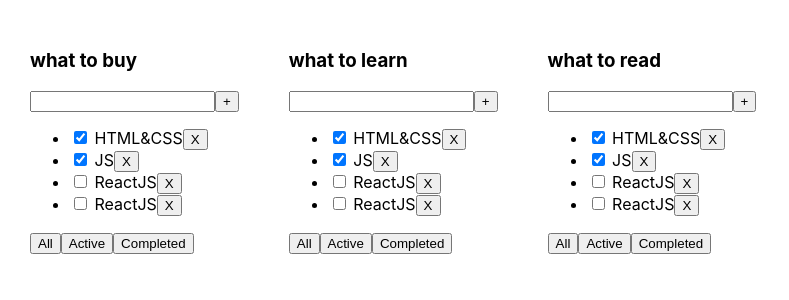
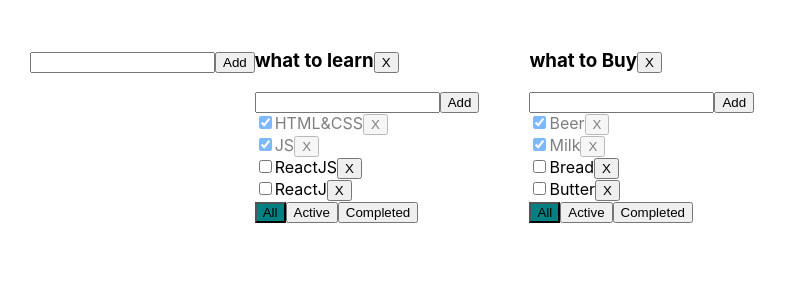
Before and after one commit to AlexPstr/Todolist, a React (Create React App) app: page / in a window 1280 px wide. Shown: the top 300 px of the page, without its empty margins (0-789 px from the left). Built offline with nearby package versions, Linux system fonts and the light colour scheme.

Commit message:
feat: implement component addItmeForm and editableSpan

```diff
--- /dev/null
+++ b/src/AddItemForm.tsx
@@ -0,0 +1,31 @@
+import {Input} from "./Input";
+import {Button} from "./Button";
+import React, {ChangeEvent, useState} from "react";
+type AddItemPropsType = {
+    addItem: (title: string) => void;
+}
+export function AddItemForm ({addItem}: AddItemPropsType): JSX.Element  {
+
+    const [title, setTitle] = useState<string>('')
+    const [error, setError] = useState<null | string>(null)
+
+
+    const changeTitleHandler = (e: ChangeEvent<HTMLInputElement>) => {
+        setTitle(e.target.value)
+        setError(null)
+    }
+    const addItemHandler = () => {
+        if(title.trim() === '') {
+            setError("Please enter title.")
+            return
+        }
+        addItem(title)
+        setTitle('')
+
+    }
+    return <>
+        <Input cls={error ? 'errorInput' : ''} type={'text'} changeHandler={changeTitleHandler} value={title}/>
+        <Button title={'Add'} onClick={addItemHandler}/>
+        {error && <div className={error ? 'errorRed' : ''}>{error}</div>}
+    </>
+}
--- a/src/App.css
+++ b/src/App.css
@@ -6,3 +6,22 @@
 .App > div {
   margin-right: 50px;
 }
+.errorRed{
+  color: red;
+}
+.errorInput{
+  border: 1px solid red;
+}
+
+.filterAll {
+  background-color: teal;
+}
+.filterActive {
+  background-color: green;
+}
+.filterCompleted {
+  background-color: gray;
+}
+.tasksCompleted{
+ opacity: 0.5;
+}
--- a/src/App.tsx
+++ b/src/App.tsx
@@ -1,15 +1,122 @@
 import React, {useState} from 'react';
 import './App.css';
-import {TaskType, Todolist} from "./Todolist";
+
+import {v1, v4} from "uuid";
+import {Todolist} from "./Todolist";
+import {AddItemForm} from "./AddItemForm";
+
+export type filterType = 'All' | 'Active' | 'Completed'
+export type todolistType = {
+    id: string
+    title: string
+    filter: filterType;
+}
 
 
+export type TaskType = {
+    id: string
+    title: string
+    isDone: boolean
+}
+export type TasksType = {
+    [key: string]: TaskType[]
+}
+export type FilterType = 'All' | 'Active' | 'Completed'
 function App() {
+    const id1 = v1()
+    const id2 = v1()
+    const [todolist, setTodolist] = useState<todolistType[]>([
+        {id: id1, title: 'what to learn', filter: 'All'},
+        {id: id2, title: 'what to Buy', filter: 'All'},
+    ]);
 
+    const [tasks, setTasks] = useState<TasksType>(
+        {
+            [id1]: [{id: v1(), title: 'HTML&CSS', isDone: true},
+                    {id: v1(), title: 'JS', isDone: true},
+                    {id: v1(), title: 'ReactJS', isDone: false},
+                    {id: v1(), title: 'ReactJ', isDone: false},],
+
+            [id2]: [{id: v1(), title: 'Beer', isDone: true},
+                    {id: v1(), title: 'Milk', isDone: true},
+                    {id: v1(), title: 'Bread', isDone: false},
+                    {id: v1(), title: 'Butter', isDone: false},]
+        }
+    )
+    //task
+    function changeTaskStatus (todolistId: string, taskId: string, value: boolean){
+        debugger
+        setTasks({...tasks, [todolistId]: tasks[todolistId].map(task => task.id === taskId ? {...task,isDone: value} : task) })
+    }
+    function addNewTask (todolistId:string, title: string) {
+        const newTask = {id: v1(), title, isDone: false}
+        setTasks({...tasks, [todolistId]: [...tasks[todolistId],newTask ]})
+    }
+    function changeFilter (tlId: string, filter: filterType) {
+        setTodolist(todolist.map(tl => tl.id === tlId ? {...tl, filter: filter} : tl))
+    }
+    function removeTask (tlId: string, taskId: string)  {
+        setTasks({...tasks, [tlId]: tasks[tlId].filter(task => task.id !== taskId)})
+    }
+    // todolist
+
+    function removeTodolist (todolistId:string)  {
+        setTodolist(todolist.filter(tl => tl.id !== todolistId))
+        const copyTasks = {...tasks}
+        delete copyTasks[todolistId]
+        setTasks(copyTasks)
+    }
+
+    function addTodolist (title: string) {
+        const id = v1()
+        const newTodo: todolistType = {id, title, filter: 'All'}
+        setTodolist([...todolist, newTodo])
+        setTasks({...tasks, [id]: []})
+    }
+
+    function changeTaskTitle (todolistId: string, taskId: string, title: string) {
+        setTasks({...tasks,
+            [todolistId]: tasks[todolistId].map(task => task.id === taskId
+                ?
+                {...task, title}
+                : task)})
+    }
+
+    function changeTodolistTitle (todolistId: string, title: string) {
+        setTodolist(todolist.map(tl => tl.id === todolistId ? {...tl, title}: tl))
+    }
+    const todolistList = todolist.map(tl => {
+        let filteredTasks = tasks[tl.id]
+        if (tl.filter === 'Active'){
+            filteredTasks = tasks[tl.id].filter(task => !task.isDone)
+        }
+        if (tl.filter === 'Completed'){
+            filteredTasks = tasks[tl.id].filter(task => task.isDone)
+        }
+
+        return <div>
+
+                <Todolist
+                    removeTodolist={removeTodolist}
+                    tLtitle={tl.title}
+                    removeTask={removeTask}
+                    key={tl.id}
+                    tlId={tl.id}
+                    tasks = {filteredTasks}
+                    changeTaskStatus={changeTaskStatus}
+                    addNewTask={addNewTask}
+                    changeFilter={changeFilter}
+                    filter={tl.filter}
+                    changeTaskTitle={changeTaskTitle}
+                    changeTodolistTitle={changeTodolistTitle}
+
+                />
+               </div>
+    })
     return (
         <div className="App">
-            <Todolist title={"what to buy"}  />
-            <Todolist title={"what to learn"}  />
-            <Todolist title={"what to read"}  />
+            <h3><AddItemForm addItem={addTodolist} /></h3>
+            {todolistList}
         </div>
     );
 }
--- a/src/Button.tsx
+++ b/src/Button.tsx
@@ -1,12 +1,13 @@
 type ButtonPropsType = {
     title: string
     onClick: () => void
+    cls?: string;
 }
 
-export function Button ({title, onClick}: ButtonPropsType) {
+export function Button ({cls,title, onClick}: ButtonPropsType) {
 const onClickHandler = ()=> {
     onClick()
     }
 
-    return <button onClick={onClickHandler}>{title}</button>
+    return <button className={cls} onClick={onClickHandler}>{title}</button>
 }
--- /dev/null
+++ b/src/EditableSpan.tsx
@@ -0,0 +1,40 @@
+import {ChangeEvent, useState} from "react";
+import {Input} from "./Input";
+import './App.css'
+type EditableTaskPropsType = {
+    title: string,
+    changeTitle: (title: string) => void
+}
+export function EditableSpan ( {title,changeTitle}: EditableTaskPropsType ) {
+    debugger
+    const  [editMode, setEditMode] = useState<boolean>(false)
+    const [newTitle, setNewTitle] = useState(title)
+    const [error, setError] = useState<null | string>(null)
+    const changeTitleHandler = (e: ChangeEvent<HTMLInputElement>) => {
+        setNewTitle(e.currentTarget.value)
+        setError(null)
+    }
+    const changeEditModHandler = () => {
+        if (newTitle.trim() === ''){
+            setError('Please enter title.')
+            return
+        }
+        setEditMode(!editMode)
+        if (editMode === true){
+            changeTitle(newTitle)
+        }
+    }
+    return (
+        <>
+            {editMode
+                ? <div>
+                    {{error} ? <div className={'errorRed'}>{error}</div>: ''}
+                 <Input autoFocus={true}  onBlur={changeEditModHandler} type={'text'} changeHandler={changeTitleHandler} value={newTitle} />
+                    </div>
+
+
+                : <span onDoubleClick={changeEditModHandler}>{title}</span>}
+        </>
+    )
+
+}
--- /dev/null
+++ b/src/Input.tsx
@@ -0,0 +1,25 @@
+import {ChangeEvent, DetailedHTMLProps, InputHTMLAttributes} from "react";
+
+type InputType = {
+    type:string
+    value?: string
+    checked?: boolean
+    changeHandler: (e:ChangeEvent<HTMLInputElement>) => void
+    cls?: string
+}
+type DefaultInputPropsType = DetailedHTMLProps<InputHTMLAttributes<HTMLInputElement>,
+    HTMLInputElement>
+export function Input ({type, value, checked,changeHandler, cls, ...restProps}: InputType & DefaultInputPropsType) {
+
+    const onChangeHandler = (e: ChangeEvent<HTMLInputElement>) => {
+        changeHandler(e)
+    }
+    return <input
+        className={cls}
+        checked={checked}
+        onChange={onChangeHandler}
+        value={value}
+        type={type}
+        {...restProps}
+    />
+}
--- /dev/null
+++ b/src/Task.tsx
@@ -0,0 +1,34 @@
+import {Button} from "./Button";
+import {TaskType} from "./App";
+import {Input} from "./Input";
+import {ChangeEvent, useState} from "react";
+import {EditableSpan} from "./EditableSpan";
+
+type TaskPropsType = {
+    changeTaskStatus: (tdId: string, taskId: string, value: boolean) => void
+    removeTask: (tlId: string, taskId: string) => void
+    tdId: string,
+    taskId: string
+    task: TaskType
+    changeTaskTitle: (tdId: string, taskId: string, title: string) => void
+}
+
+
+export function Task ({task, changeTaskStatus, taskId, tdId, removeTask,changeTaskTitle}: TaskPropsType) {
+    const changeTaskHandler = (e: ChangeEvent<HTMLInputElement>) => {
+        const value = e.currentTarget.checked
+        changeTaskStatus(tdId, taskId, value)
+
+    }
+    const taskRemoveHandler = () => {
+        removeTask(tdId, taskId)
+    }
+    const changeTaskTitleHandler = (title: string) => {
+        changeTaskTitle(tdId, taskId, title)
+    }
+    return <div className={task.isDone ? 'tasksCompleted' : ''}>
+        <Input changeHandler={changeTaskHandler} checked={task.isDone} type='checkbox'/>
+        <EditableSpan title={task.title} changeTitle={changeTaskTitleHandler}/>
+        <Button title={"X"} onClick={taskRemoveHandler} />
+    </div>
+}
--- a/src/Todolist.tsx
+++ b/src/Todolist.tsx
@@ -1,74 +1,82 @@
+import {FilterType, TaskType} from "./App";
+import {Task} from "./Task";
+import {Button} from "./Button";
+import {Input} from "./Input";
 import React, {ChangeEvent, useState} from "react";
-import {Button} from "./Button";
-import {v1} from "uuid";
+import './App.css';
+import {AddItemForm} from "./AddItemForm";
+import {EditableSpan} from "./EditableSpan";
 
-export type TaskType = {
-    id: string;
-    title: string;
-    isDone: boolean;
+type TodolistType = {
+    tasks: TaskType[]
+    changeTaskStatus: (tdId: string, taskId: string, value: boolean) => void
+    addNewTask: (tlId: string, title: string) => void
+    changeFilter: (tlId: string, value: FilterType) => void
+    removeTask:(tlId: string, taskId: string) => void
+    filter: FilterType;
+    tlId: string
+    tLtitle: string
+    removeTodolist: (tlId: string) => void
+    changeTaskTitle: (tdId: string, taskId: string, title: string) => void
+    changeTodolistTitle: (tdId: string, title: string) => void
 }
-type TodolistPropsType = {
-    title: string;
-}
-type FilterType = 'All' | 'Active' | 'Completed'
 
-export const Todolist = ({title} :TodolistPropsType) => {
 
-    const [tasks, setTasks] = useState<Array<TaskType>>(
-        [
-            {id: v1(), title: 'HTML&CSS', isDone: true},
-            {id: v1(), title: 'JS', isDone: true},
-            {id: v1(), title: 'ReactJS', isDone: false},
-            {id: v1(), title: 'ReactJS', isDone: false},
-        ]
-    )
-    const [filter, setFilter] = useState<FilterType>('All');
+export function Todolist ({tasks,
+                              changeTaskStatus,
+                              tlId, addNewTask,
+                              changeFilter,
+                              filter,
+                              removeTask,
+                              tLtitle,
+                              removeTodolist,
+                              changeTaskTitle,
+                              changeTodolistTitle
 
-    const [value, setValue] = useState<string>('');
-    let filteredTasks = tasks;
-    if (filter === 'Active') {
-        filteredTasks = tasks.filter(t => !t.isDone)
+}: TodolistType) {
+
+    const tasksList = tasks.map((task: TaskType) => <Task
+        taskId={task.id}
+        tdId={tlId}
+        key={task.id}
+        removeTask={removeTask}
+        changeTaskStatus={changeTaskStatus}
+        task={task}
+        changeTaskTitle={changeTaskTitle}
+
+    />)
+
+
+
+    const addTaskHandler = (title: string,) => {
+        addNewTask(tlId, title)
     }
-    if (filter === 'Completed') {
-        filteredTasks = tasks.filter(t => t.isDone)
-    }
-    function changeFilterTasks(value: FilterType) {
-        setFilter(value)
-    }
-    function removeTask(id: string) {
-        setTasks(tasks.filter(task => task.id !== id))
-    }
-    function addTask(title: string) {
-        const task: TaskType = {id: v1(),title: title.trim(), isDone: false};
-        setTasks([...tasks, task])
-        setValue('')
+    const removeTaskHandler = () => {
+        removeTodolist(tlId)
     }
 
-    const onChangeHandler = (e: ChangeEvent<HTMLInputElement>) => {
-        setValue(e.currentTarget.value)
+    const changeTodolistTitleHandler = (title: string) => {
+        changeTodolistTitle(tlId,title)
     }
-
-    return (
+    return <div>
+        <h3>
+            <EditableSpan title={tLtitle} changeTitle={changeTodolistTitleHandler} />
+            <Button title={'X'} onClick={removeTaskHandler} />
+        </h3>
         <div>
-            <h3>{title}</h3>
-            <div>
-                <input value={value} onChange={onChangeHandler}/>
-                <Button title={'+'} onClick={()=> addTask(value)} />
-            </div>
-            {filteredTasks.length === 0
-             ? (<span>Елемнты не найдены</span>)
-             :(<ul> {filteredTasks.map((task) => {
-                    return   <li key={task.id}>
-                <input type="checkbox" checked={task.isDone}/> <span>{task.title}</span>
-                        <button onClick={()=> removeTask(task.id)}>X</button>
-            </li>
-            })}
-            </ul>)}
-            <div>
-                <Button title={'All'} onClick={()=> changeFilterTasks('All')} />
-                <Button title={'Active'} onClick={() =>changeFilterTasks('Active')} />
-                <Button title={'Completed'} onClick={()=> changeFilterTasks('Completed')} />
-            </div>
+            <AddItemForm addItem={addTaskHandler}/>
+            {tasksList}
         </div>
-    )
+        <div>
+            <Button cls={filter === "All" ? 'filterAll' : ''} title={'All'} onClick={() => {
+                changeFilter(tlId, 'All')
+            }}/>
+            <Button cls={filter === "Active" ? 'filterActive' : ''} title={'Active'} onClick={() => {
+                changeFilter(tlId, 'Active')
+            }}/>
+            <Button cls={filter === "Completed" ? 'filterCompleted' : ''} title={'Completed'} onClick={() => {
+                changeFilter(tlId, 'Completed')
+            }}/>
+        </div>
+    </div>
 }
```
